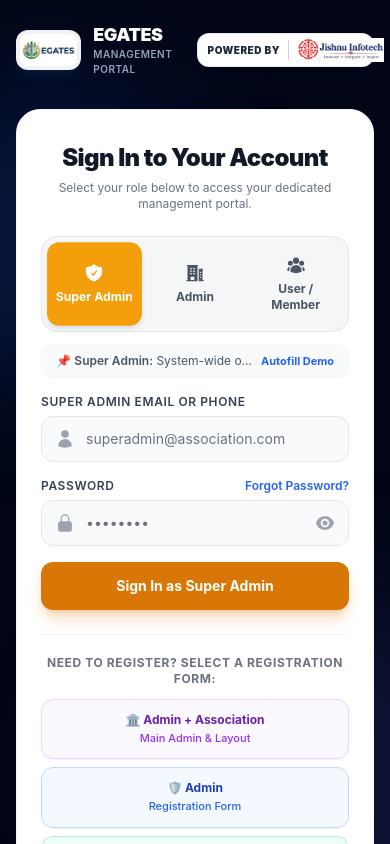
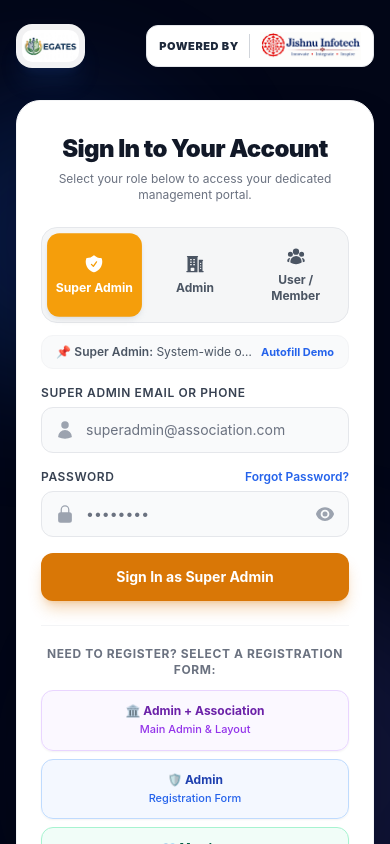
Before and after one commit to Gokulanv40/E-GATES, a React (Vite) app in the folder client/: page /login in a window 390 px wide. Shown: the top 844 px of the page. Built offline with nearby package versions, Linux system fonts and the light colour scheme.

Commit message:
fix(branding): enlarge official EGATES logo, remove redundant text, and enhance Powered by Jishnu Infotech banner

```diff
--- a/client/src/components/common/PoweredByLogo.jsx
+++ b/client/src/components/common/PoweredByLogo.jsx
@@ -10,11 +10,11 @@ export default function PoweredByLogo({ className = '', size = 'md' }) {
         <span className="text-[10px] sm:text-[11px] font-black uppercase tracking-wider text-slate-700 whitespace-nowrap select-none flex-shrink-0">
           Powered by
         </span>
-        <span className="h-4 w-px bg-gray-300 flex-shrink-0" />
+        <span className="h-5 w-px bg-gray-300 flex-shrink-0" />
         <img
           src="/images/jishnu-logo.png"
           alt="Jishnu Infotech"
-          className="h-5 sm:h-6 w-auto object-contain flex-shrink-0"
+          className="h-6 sm:h-7 w-auto object-contain flex-shrink-0"
           loading="eager"
         />
       </div>
@@ -30,11 +30,11 @@ export default function PoweredByLogo({ className = '', size = 'md' }) {
         <span className="text-xs sm:text-sm font-black uppercase tracking-widest text-slate-800 whitespace-nowrap select-none flex-shrink-0">
           Powered by
         </span>
-        <span className="h-8 w-px bg-gray-300 flex-shrink-0" />
+        <span className="h-9 w-px bg-gray-300 flex-shrink-0" />
         <img
           src="/images/jishnu-logo.png"
           alt="Jishnu Infotech"
-          className="h-10 sm:h-13 w-auto object-contain drop-shadow-xs flex-shrink-0"
+          className="h-11 sm:h-14 w-auto object-contain drop-shadow-xs flex-shrink-0"
           loading="eager"
         />
       </div>
@@ -44,17 +44,17 @@ export default function PoweredByLogo({ className = '', size = 'md' }) {
   // Default: 'md' (Header and standard top center)
   return (
     <div
-      className={`inline-flex items-center gap-2 sm:gap-2.5 px-2.5 sm:px-3.5 py-1 sm:py-1.5 bg-white border border-gray-200/90 rounded-xl shadow-xs transition-all duration-200 hover:shadow-md flex-shrink-0 ${className}`}
+      className={`inline-flex items-center gap-2.5 sm:gap-3 px-3 sm:px-4 py-1.5 bg-white border border-gray-200 shadow-xs rounded-xl transition-all duration-200 hover:shadow-md flex-shrink-0 ${className}`}
       title="Powered by Jishnu Infotech"
     >
-      <span className="text-[10px] sm:text-xs font-black uppercase tracking-wider text-slate-800 whitespace-nowrap select-none flex-shrink-0">
+      <span className="text-[11px] sm:text-xs font-black uppercase tracking-wider text-slate-800 whitespace-nowrap select-none flex-shrink-0">
         Powered by
       </span>
-      <span className="h-5 sm:h-6 w-px bg-gray-300 flex-shrink-0" />
+      <span className="h-6 sm:h-7 w-px bg-gray-300 flex-shrink-0" />
       <img
         src="/images/jishnu-logo.png"
         alt="Jishnu Infotech"
-        className="h-6 sm:h-8 w-auto object-contain drop-shadow-xs flex-shrink-0"
+        className="h-7 sm:h-9 w-auto object-contain drop-shadow-xs flex-shrink-0"
         loading="eager"
       />
     </div>
--- a/client/src/components/layout/Header.jsx
+++ b/client/src/components/layout/Header.jsx
@@ -135,22 +135,19 @@ export default function Header({ onMenuToggle, associationName }) {
           type="button"
           onClick={() => setShowIdCard(true)}
           title="Click to view Digital ID Card"
-          className="flex items-center gap-2 text-left hover:opacity-85 transition focus:outline-none cursor-pointer group"
+          className="flex items-center hover:opacity-90 transition focus:outline-none cursor-pointer group py-0.5"
         >
           <img
             src="/egates-logo.png"
             alt="EGATES"
-            className="h-8 sm:h-9 w-auto object-contain rounded-lg bg-white/95 p-0.5 shadow-xs group-hover:scale-105 transition"
+            className="h-9 sm:h-11 w-auto max-w-[160px] sm:max-w-[195px] object-contain rounded-xl bg-white/95 p-1 shadow-xs group-hover:scale-105 transition"
           />
-          <span className="font-black text-gray-900 dark:text-white hidden md:inline-block tracking-tight text-base group-hover:text-primary-600 dark:group-hover:text-primary-400 transition">
-            EGATES
-          </span>
         </button>
       </div>
 
       {/* Top Center: Powered by Logo & Association Name */}
       <div className="flex-1 min-w-0 flex flex-col items-center justify-center px-1.5 sm:px-3 mx-auto">
-        <PoweredByLogo size="sm" className="hidden sm:inline-flex mb-0.5 sm:mb-1" />
+        <PoweredByLogo size="md" className="hidden sm:inline-flex mb-1" />
         <h1
           className="text-xs sm:text-sm font-extrabold text-gray-800 dark:text-gray-100 truncate text-center max-w-full"
           title={displayedTitle}
--- a/client/src/components/layout/Sidebar.jsx
+++ b/client/src/components/layout/Sidebar.jsx
@@ -110,27 +110,22 @@ export default function Sidebar({ isOpen, onClose }) {
         }`}
       >
         {/* Top Header */}
-        <div className="h-16 px-5 border-b border-slate-800 flex items-center justify-between">
+        <div className="h-16 px-4 border-b border-slate-800 flex items-center justify-between">
           <button
             type="button"
             onClick={() => setShowIdCard(true)}
             title="Click to view Digital ID Card"
-            className="flex items-center gap-3 text-left p-1.5 -ml-1.5 rounded-xl hover:bg-slate-800/80 transition focus:outline-none focus:ring-1 focus:ring-primary-500 cursor-pointer group"
+            className="flex items-center gap-2.5 text-left p-1 rounded-xl hover:bg-slate-800/80 transition focus:outline-none focus:ring-1 focus:ring-primary-500 cursor-pointer group flex-1 min-w-0"
           >
             <img
               src="/egates-logo.png"
               alt="EGATES"
-              className="h-9 w-auto max-w-[48px] object-contain rounded-xl bg-white/95 p-1 shadow-md group-hover:scale-105 transition"
+              className="h-9 w-auto max-w-[130px] object-contain rounded-xl bg-white/95 p-1 shadow-md group-hover:scale-105 transition flex-shrink-0"
             />
-            <div>
-              <div className="flex items-center gap-1.5">
-                <h2 className="text-sm font-black text-white tracking-tight group-hover:text-primary-300 transition">
-                  EGATES
-                </h2>
-              </div>
-              <span className="text-[10px] text-slate-400 capitalize block -mt-0.5 group-hover:text-slate-300">
+            <div className="min-w-0 flex-1">
+              <span className="text-[10px] text-slate-300 font-bold capitalize block truncate">
                 {user?.is_main_admin
-                  ? 'Main Association Admin'
+                  ? 'Main Admin'
                   : (user?.role === 'admin'
                     ? 'Layout Admin'
                     : (user?.role?.replace('_', ' ') || 'Community'))}
--- a/client/src/pages/auth/Login.jsx
+++ b/client/src/pages/auth/Login.jsx
@@ -187,20 +187,12 @@ export default function Login() {
       <div className="pointer-events-none absolute -right-24 bottom-10 h-96 w-96 rounded-full bg-indigo-500/15 blur-3xl" />
       {/* Top Bar with Top Centre Powered by Logo */}
       <div className="relative z-10 w-full max-w-7xl mx-auto flex items-center justify-between py-2">
-        <div className="flex items-center gap-3 text-white">
+        <div className="flex items-center">
           <img
             src="/egates-logo.png"
             alt="EGATES"
-            className="h-10 sm:h-12 w-auto object-contain rounded-xl bg-white/95 p-1 shadow-lg shadow-blue-500/10"
+            className="h-11 sm:h-14 w-auto max-w-[190px] sm:max-w-[220px] object-contain rounded-2xl bg-white/95 p-1.5 shadow-xl shadow-blue-500/10"
           />
-          <div>
-            <span className="font-black text-lg sm:text-xl tracking-tight block leading-tight text-white">
-              EGATES
-            </span>
-            <span className="text-[10px] text-slate-400 font-semibold uppercase tracking-wider block">
-              Management Portal
-            </span>
-          </div>
         </div>
 
         {/* Top Centre Powered By Logo */}
--- a/client/src/pages/auth/Register.jsx
+++ b/client/src/pages/auth/Register.jsx
@@ -546,15 +546,12 @@ export default function Register() {
     <div className="min-h-screen bg-slate-900 flex flex-col justify-between p-4 sm:p-6 antialiased">
       {/* Top Header */}
       <div className="relative w-full max-w-5xl mx-auto flex items-center justify-between py-2">
-        <Link to="/" className="flex items-center gap-3 text-white">
+        <Link to="/" className="flex items-center">
           <img
             src="/egates-logo.png"
             alt="EGATES"
-            className="h-9 sm:h-10 w-auto object-contain rounded-xl bg-white/95 p-1 shadow-md"
+            className="h-10 sm:h-12 w-auto max-w-[170px] sm:max-w-[200px] object-contain rounded-2xl bg-white/95 p-1.5 shadow-md"
           />
-          <span className="font-black text-lg tracking-tight hidden sm:inline text-white">
-            EGATES Portal
-          </span>
         </Link>
 
         {/* Top Centre with Logo */}
```
